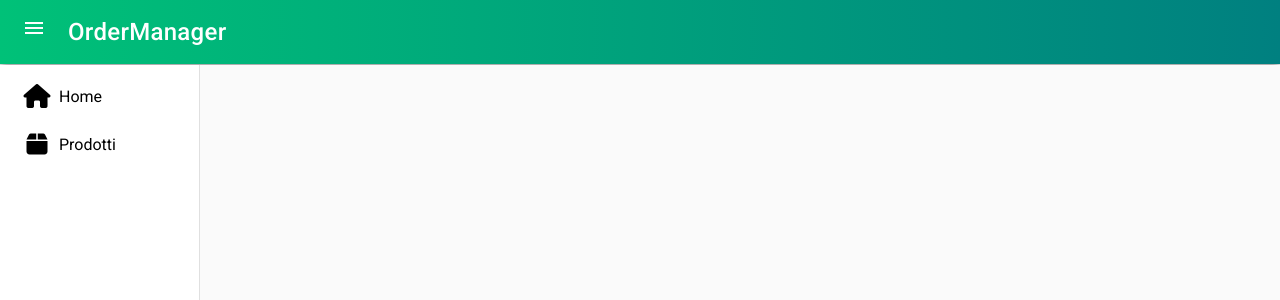
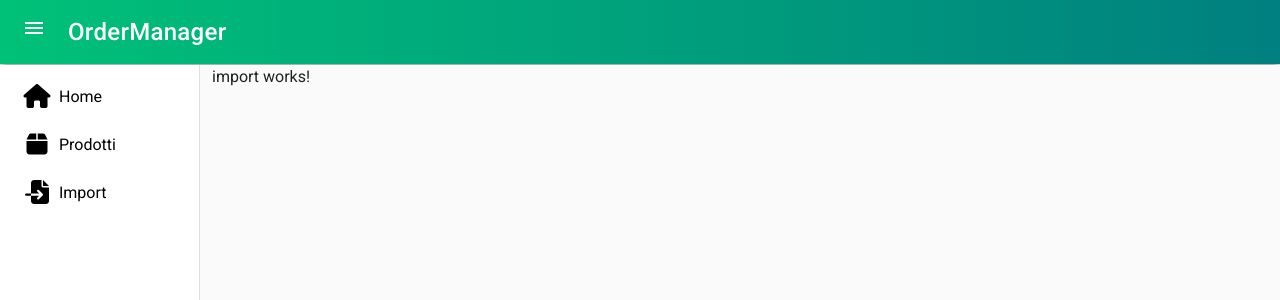
Before and after one commit to GabrieleMenghi/OrderManager, an Angular app in the folder OrderManager/ClientApp/: page /import in a window 1280 px wide. Before the commit this address led to /. Shown: the top 300 px of the page. Built offline with nearby package versions, Linux system fonts and the light colour scheme.

Commit message:
add empty import page

```diff
--- a/OrderManager/ClientApp/src/app/app-routing.module.ts
+++ b/OrderManager/ClientApp/src/app/app-routing.module.ts
@@ -2,10 +2,12 @@ import { NgModule } from '@angular/core';
 import { RouterModule, Routes } from '@angular/router';
 import { ProdottiComponent } from './components/prodotti/prodotti.component';
 import { HomeComponent } from './components/home/home.component';
+import { ImportComponent } from './components/import/import.component';
 
 const routes: Routes = [
   {path:'',component:HomeComponent},
   {path:'prodotti',component:ProdottiComponent},
+  {path:'import',component:ImportComponent},
 ];
 
 @NgModule({
--- a/OrderManager/ClientApp/src/app/app.module.ts
+++ b/OrderManager/ClientApp/src/app/app.module.ts
@@ -14,9 +14,10 @@ import { provideAnimationsAsync } from '@angular/platform-browser/animations/asy
 import { HomeComponent } from './components/home/home.component';
 import { NgbModule } from '@ng-bootstrap/ng-bootstrap';
 import { FormsModule, ReactiveFormsModule } from '@angular/forms';
+import { ImportComponent } from './components/import/import.component';
 
 @NgModule({
-  declarations: [AppComponent, ProdottiComponent, HomeComponent],
+  declarations: [AppComponent, ProdottiComponent, HomeComponent, ImportComponent],
   imports: [
     BrowserModule,
     AppRoutingModule,
--- /dev/null
+++ b/OrderManager/ClientApp/src/app/components/import/import.component.html
@@ -0,0 +1 @@
+<p>import works!</p>
--- a/OrderManager/ClientApp/src/app/components/sidebar/sidebar.component.html
+++ b/OrderManager/ClientApp/src/app/components/sidebar/sidebar.component.html
@@ -8,12 +8,19 @@
 <mat-drawer-container autosize style="position: absolute;right: 0px;left: 0px;bottom: 0px;top: 65px;">
   <mat-drawer #drawer opened="true" mode="side" position="start" style="display: flex; width: 200px;">
     <mat-nav-list style="width: 100%; vertical-align: middle;">
+
       <mat-list-item class="bottone-sidebar" routerLink="">
         <button mat-button><i class="fa-solid fa-house fa-fw fa-xl"></i> Home</button>
       </mat-list-item>
+
       <mat-list-item class="bottone-sidebar" routerLink="prodotti">
         <button mat-button><i class="fa-solid fa-box fa-fw fa-xl"></i> Prodotti</button>
       </mat-list-item>
+
+      <mat-list-item class="bottone-sidebar" routerLink="import">
+        <button mat-button><i class="fa-solid fa-file-import fa-fw fa-xl"></i> Import</button>
+      </mat-list-item>
+
     </mat-nav-list>
   </mat-drawer>
 
```
Also changed, not shown: OrderManager/ClientApp/src/app/components/import/import.component.ts (added, +10 -0 lines), OrderManager/ClientApp/src/app/components/import/import.component.css (added).
